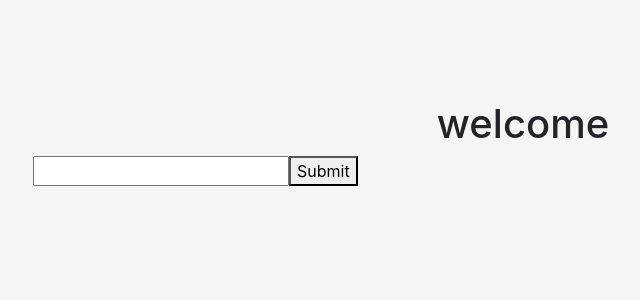
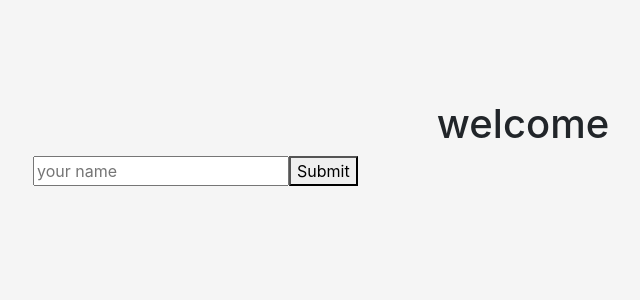
Before and after one commit to muammarFaiz/eduwork-faiz-react-intro-try1, a React (Create React App) app: page / in a window 1280 px wide. Shown: the top 300 px of the page, without its empty margins (117-757 px from the left). Built offline with nearby package versions, Linux system fonts and the light colour scheme.

Commit message:
input placehoder update

```diff
--- a/src/materi/routerReact/intro.jsx
+++ b/src/materi/routerReact/intro.jsx
@@ -7,7 +7,7 @@ export default function Titles({func}) {
   return (
     <div className='main_container'>
       <h1 className='centerBlock'>welcome</h1>
-      <input type="text" name="" value={input} onChange={val => setinput(val.target.value)} />
+      <input type="text" name="" placeholder='your name' value={input} onChange={val => setinput(val.target.value)} />
       <button type="button" name="button" onClick={
         () => {if(input) {
           func(input);
```
